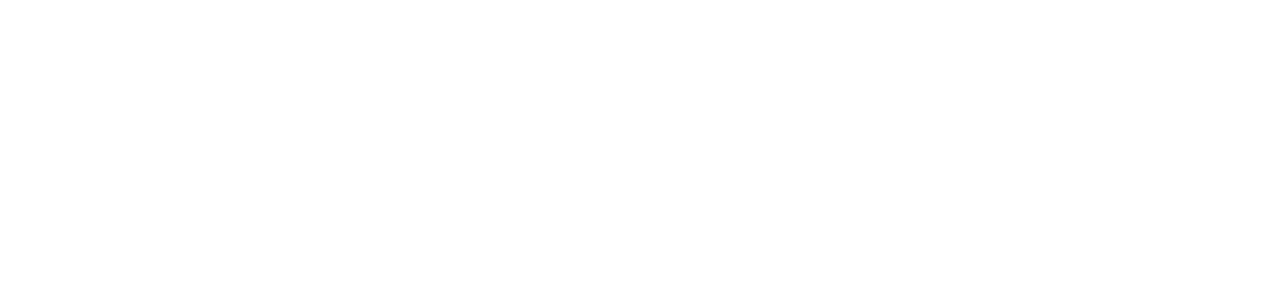
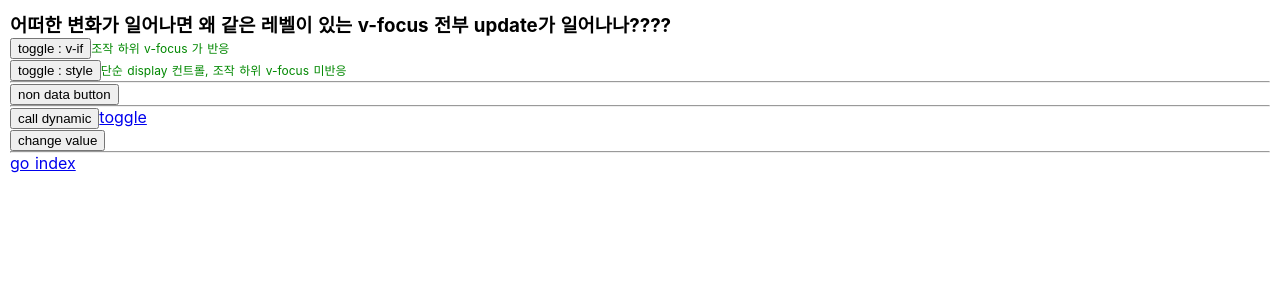
Before and after one commit to wddo/nuxtjs-demo, a Nuxt app: page /mydirective in a window 1280 px wide. Before the commit this address had no page. Shown: the top 300 px of the page. Built offline with nearby package versions, Linux system fonts and the light colour scheme.

Commit message:
directive hook test

```diff
--- /dev/null
+++ b/pages/mydirective.vue
@@ -0,0 +1,149 @@
+<template>
+  <div class="mydirective_wrap">
+    <h3>어떠한 변화가 일어나면 왜 같은 레벨이 있는 v-focus 전부 update가 일어나나????</h3>
+    <p>
+      <button @click="isShow = !isShow">toggle : v-if</button>
+      <span>조작 하위 v-focus 가 반응</span>
+    </p>
+    <p>
+      <button @click="changeStyle">toggle : style</button>
+      <span>단순 display 컨트롤, 조작 하위 v-focus 미반응</span>
+    </p>
+    <div v-show="isShow" ref="hideDiv">
+      vfocus btn :
+      <button v-focus @click="changeFirstValueHandler">{{ this.firstBtnValue }}</button>
+    </div>
+
+    <hr />
+
+    <div>
+      <button v-focus>non data button</button>
+    </div>
+
+    <hr />
+
+    <div>
+      <button @click="createBtnHandler($event)">
+        {{ this.createBtnValue }}
+      </button>
+      <a href="#none" @click.prevent="toggleContainerHandler">toggle</a>
+      <div class="toggleContainer" style="display:none;">
+        <div ref="target"></div>
+        <span>
+          dynamic btn : 독립적인 vue 객체가 된다!!! 그러므로 여기 다른 directive 처럼 여기 변화에 반응하지 않는다.
+          <br />
+          그래서 내부 이벤트 __vue__ 통해 강제 호출 중
+        </span>
+      </div>
+    </div>
+    <button @click="changeCreateValueHandler">
+      change value
+    </button>
+
+    <hr />
+
+    <p><router-link to="/"> go index </router-link></p>
+  </div>
+</template>
+
+<script>
+import Vue from "vue"
+import _ from "lodash"
+
+export default {
+  data() {
+    return {
+      isShow: false,
+      firstBtnValue: "first btn",
+      createBtnValue: "call dynamic"
+    }
+  },
+  updated() {
+    console.log("updated hook")
+  },
+  methods: {
+    changeStyle() {
+      //단순 display 컨트롤 (내용 v-focus 가 반응 하지 않는걸 알 수 있다)
+      this.$refs.hideDiv.style.display = this.$refs.hideDiv.style.display === "block" ? "none" : "block"
+    },
+    toggleContainerHandler() {
+      //display 보이면서 event 트리거 // 재 클릭시  숨김 (내용 v-focus 가 반응)
+      const toggleContaienr = document.querySelector(".toggleContainer")
+
+      if (toggleContaienr.style.display === "none") {
+        toggleContaienr.style.display = "block"
+
+        this.$fx.resetSwiper(toggleContaienr)
+
+        //강제 event 호출로 reset
+        /*
+        const vfocusBtns = toggleContaienr.querySelectorAll(".v-focus")
+        vfocusBtns.forEach(item => {
+          //iif (item.__vue__) tem.__vue__.click()
+          if (item.__vue__) item.__vue__.$el.dispatchEvent(new Event("reset"))
+        })
+        */
+      } else {
+        toggleContaienr.style.display = "none"
+      }
+    },
+    changeFirstValueHandler() {
+      this.firstBtnValue = "changed first btn"
+    },
+    createBtnHandler(e) {
+      const button = e.target
+      const copyButton = button.cloneNode(true)
+      copyButton.classList.add("v-focus")
+      copyButton.setAttribute("v-focus", "")
+      //copyButton.setAttribute("v-on:click", "click")
+      copyButton.innerHTML = "{{this.btnValue}}"
+
+      const MyComponent = Vue.extend({
+        data() {
+          return {
+            btnValue: "dynamic btn"
+          }
+        },
+        /* directives: {
+          focus: Vue.directive("focus") //자체가 v-focus 이므로 의미 없어 보임
+        }, */
+        parent: this.$parent,
+        template: copyButton.outerHTML,
+        mounted() {
+          this.$el.addEventListener("reset", function() {
+            console.log("reset")
+          })
+        },
+        updated() {
+          console.log("updated in Vue.extend")
+        },
+        methods: {
+          /* click() {
+            console.log("click")
+          } */
+        }
+      })
+
+      new MyComponent().$mount(this.$refs.target)
+    },
+    changeCreateValueHandler() {
+      /* const btns = document.querySelectorAll("button");
+      btns.forEach(item => {
+        item.remove();
+      }); */
+      this.createBtnValue = "call changed"
+    }
+  }
+}
+</script>
+
+<style scoped>
+.mydirective_wrap {
+  padding: 10px;
+}
+
+span {
+  font-size: 9pt;
+  color: #008800;
+}
+</style>
```
